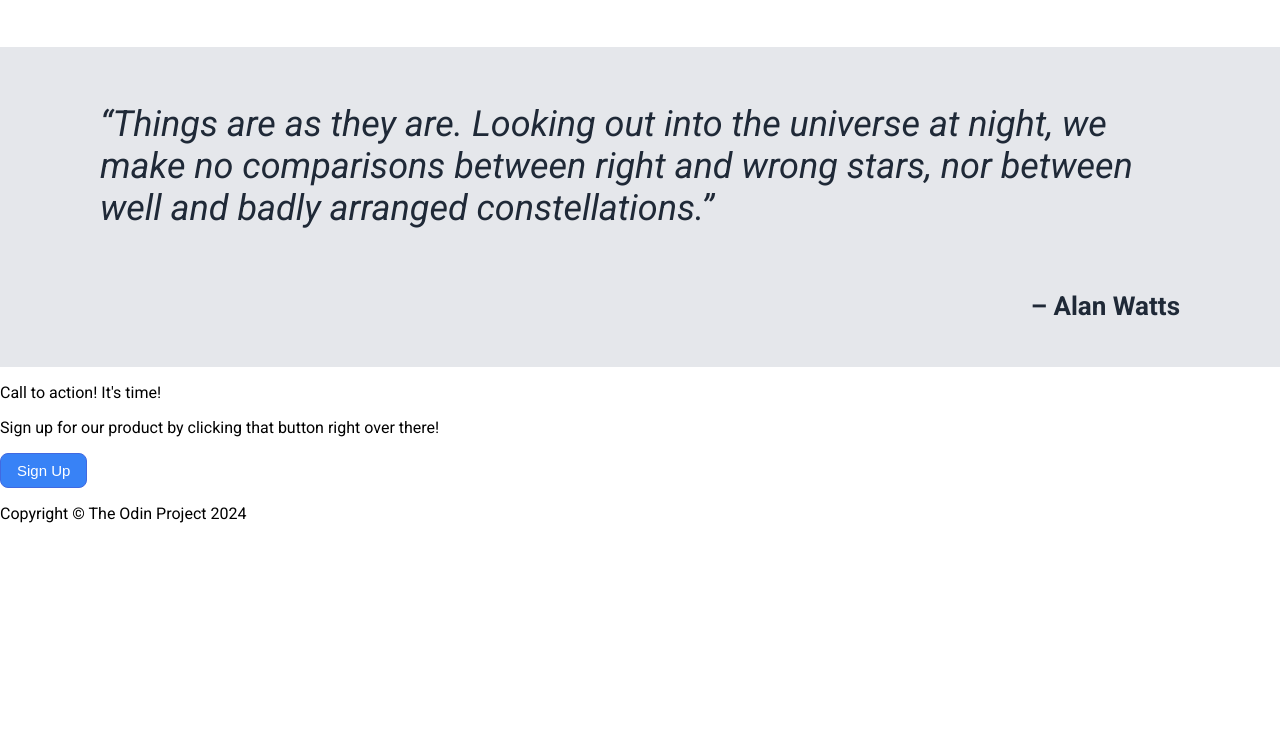
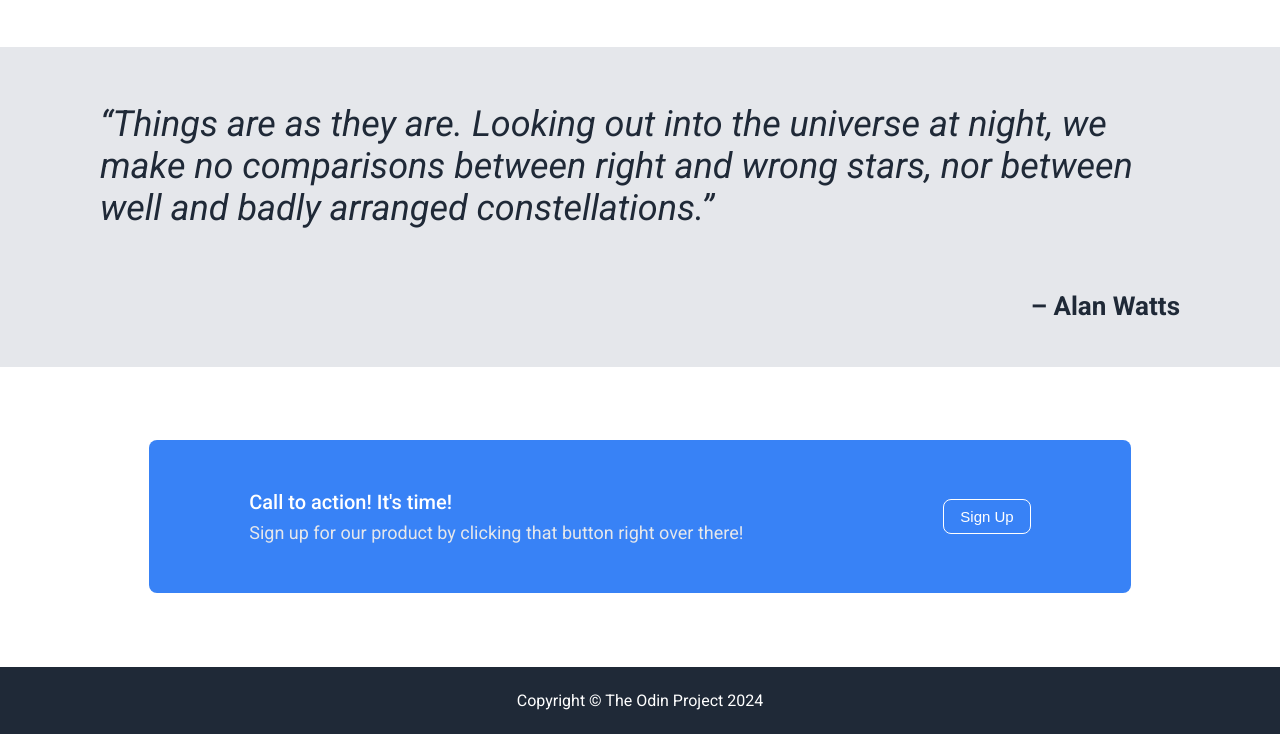
Before and after one commit to zcruz6590/landing-page, a plain HTML site: page index.html in a window 1280 px wide. Shown: the part 1036-1770 px from the top of the page. Before the commit the page ends 1575 px from the top, so only its background shows below. Drawn offline with Linux system fonts and the light colour scheme.

Commit message:
added css to call-to-action and footer

```diff
--- a/styles.css
+++ b/styles.css
@@ -21,7 +21,7 @@ h1 {
     color: #fff;
 }
 
-ul,.sec-text {
+ul,.sec-text,.cta-text {
     list-style-type: none;
     font-size: 18px;
     color: #E5E7EB;
@@ -145,3 +145,64 @@ button {
     font-style: normal;
     align-self: flex-end;
 }
+
+.call-to-action {
+    display: flex;
+    justify-content: center;
+    align-items: center;
+    height: 300px;
+    width: auto;
+    margin: 0;
+    padding: 0;
+}
+
+.cta-container {
+    background-color: #3882F6;
+    display: flex;
+    justify-content: center;
+    align-items: center;
+    flex-wrap: wrap;
+    max-width: 1000px;
+    height: auto;
+    margin: 0 auto;
+    padding: 50px 100px;
+    border-radius: 8px;
+}
+
+.cta-body1 {
+    color: #fff;
+    display: flex;
+    flex-direction: column;
+    justify-content: center;
+    margin-right: 100px;
+    gap: 8px;
+}
+
+.cta-body2 {
+    align-self: center;
+    margin-left: 100px;
+}
+
+.cta-body2 > button{
+    border: 1px solid #fff;
+}
+
+.cta-title {
+    font-size: 20px;
+    font-weight: 500;
+    margin: 0;
+    padding: 0;
+}
+
+.cta-text {
+    margin: 0;
+    padding: 0;
+}
+
+.footer {
+    background-color: #1F2937;
+    color: #fff;
+    margin: 0;
+    padding: 8px;
+    text-align: center;
+}
```
